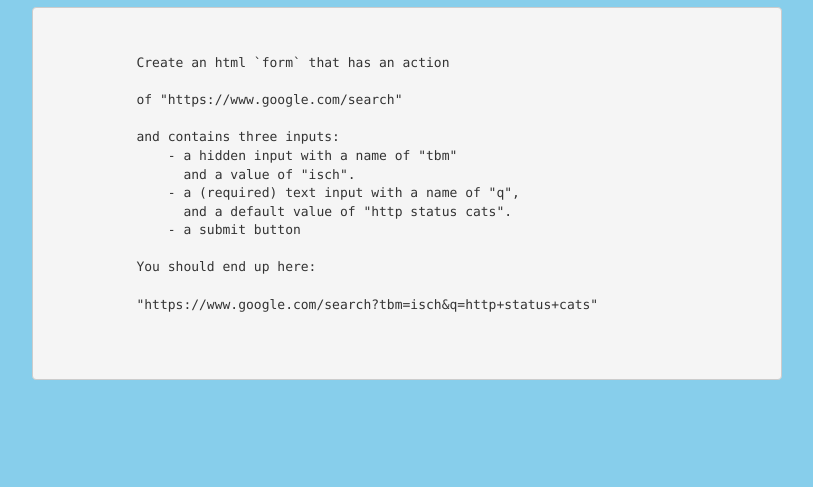
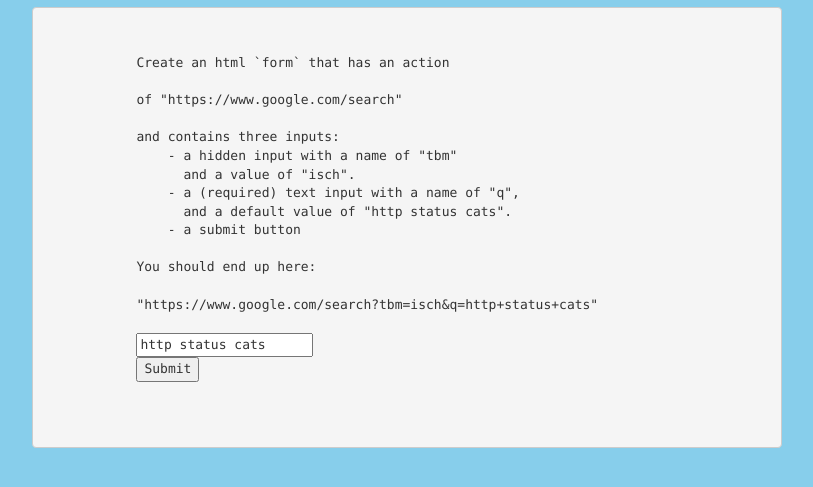
Before and after one commit to TessACraig89/HTML-Forms-Lab-Lesson, a plain HTML site: page 04_image_search/index.html in a window 1280 px wide. Shown: the part 143-630 px from the top of the page, without its empty margins (233-1046 px from the left). Drawn offline with nearby package versions, Linux system fonts and the light colour scheme.

Commit message:
creates html form with action of https://www.google.com/search, and three inputs, when submit is clicked user is redirected to a google image search of cats

```diff
--- a/04_image_search/index.html
+++ b/04_image_search/index.html
@@ -23,7 +23,7 @@
         <div class="col-md-8 col-md-offset-2">
           <h1>4. Image Search</h1>
           <pre>
-            <form method="POST" action="https://www.google.com/search">
+            <form method="GET" action="https://www.google.com/search">
             Create an html `form` that has an action
 
             of "https://www.google.com/search"
@@ -38,6 +38,9 @@
             You should end up here:
 
             "https://www.google.com/search?tbm=isch&q=http+status+cats"
+            <input type="hidden" name="tbm" value="isch"/>
+            <input type="required" name="q" value="http status cats"/>
+            <input type="submit"/>
           </form>
           </pre>
         </div>
```
